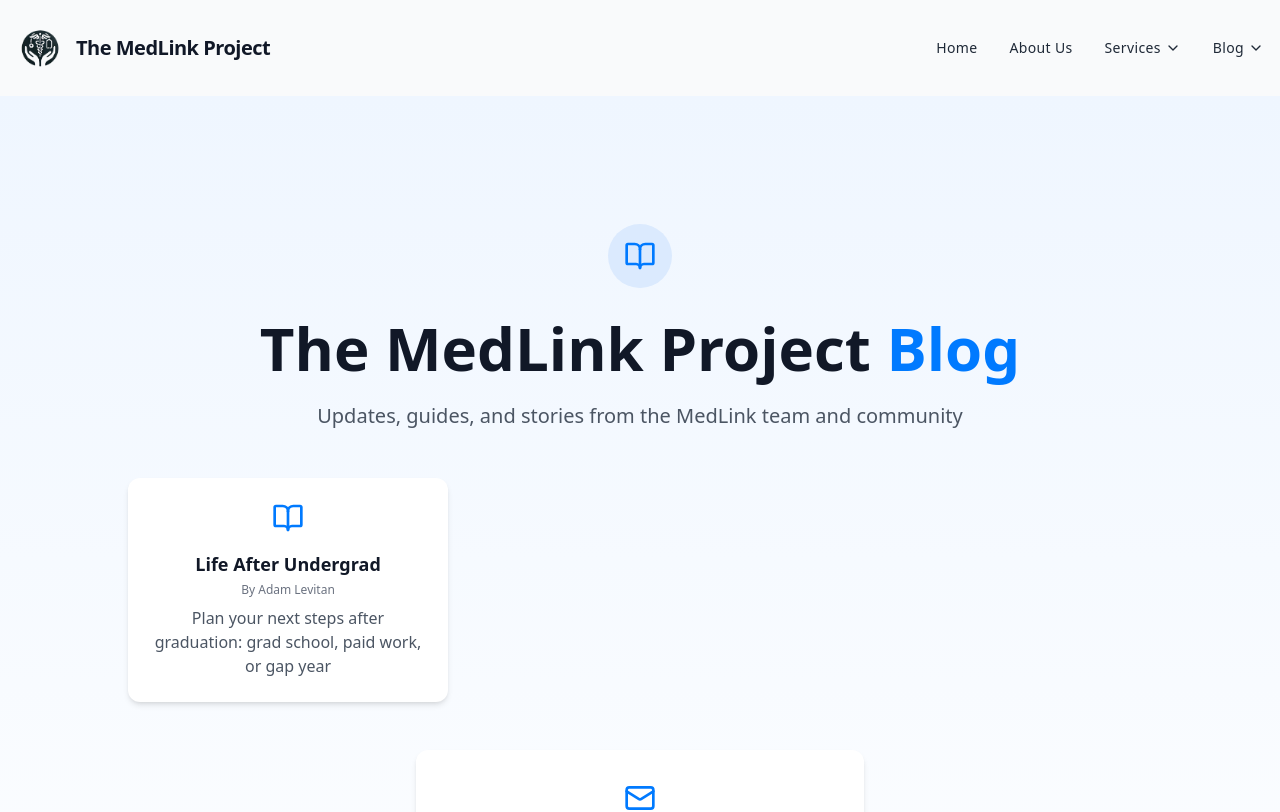
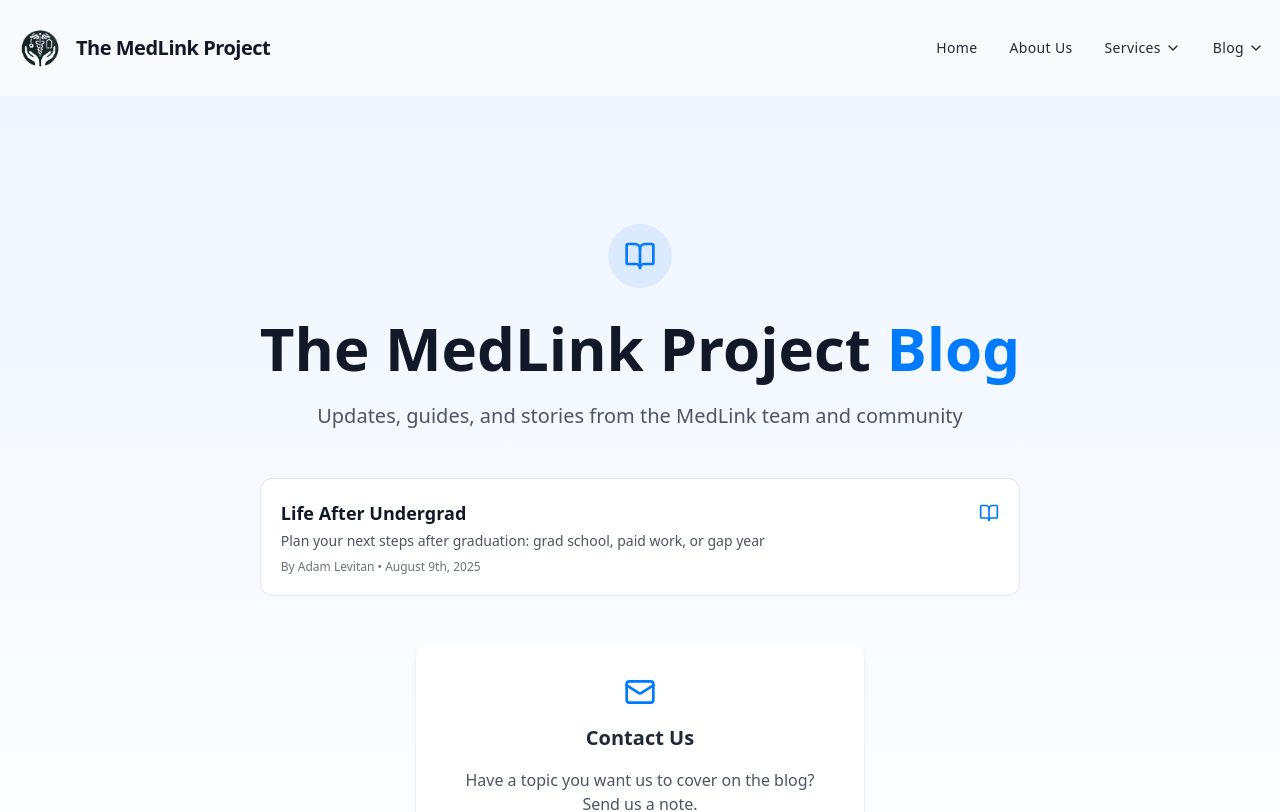
Before and after one commit to nicholasfalconi/medlink, a React (Vite) app: page /blog in a window 1280 px wide. Shown: the top 812 px of the page. Built offline with nearby package versions, Linux system fonts and the light colour scheme.

Commit message:
content: add date to Adam's post; convert Blog index to list of posts

```diff
--- a/src/pages/Resources.tsx
+++ b/src/pages/Resources.tsx
@@ -22,14 +22,22 @@ const Resources = () => {
               Updates, guides, and stories from the MedLink team and community
             </p>
 
-            <div className="grid md:grid-cols-2 lg:grid-cols-3 gap-8 max-w-5xl mx-auto mb-12">
-              <Link to="/blog/life-after-undergrad" className="bg-white p-6 rounded-xl shadow-md hover:shadow-lg transition-shadow">
-                <BookOpen className="h-8 w-8 text-[#007AFF] mx-auto mb-4" />
-                <h3 className="text-lg font-semibold mb-1 text-gray-900">Life After Undergrad</h3>
-                <p className="text-xs text-gray-500 mb-2">By Adam Levitan</p>
-                <p className="text-gray-600">Plan your next steps after graduation: grad school, paid work, or gap year</p>
-              </Link>
-              {/* Future posts can be added here as more content is published */}
+            <div className="max-w-3xl mx-auto mb-12 text-left">
+              <ul className="divide-y rounded-xl border bg-white">
+                <li>
+                  <Link to="/blog/life-after-undergrad" className="block p-5 hover:bg-gray-50">
+                    <div className="flex items-start justify-between gap-4">
+                      <div>
+                        <h3 className="text-lg font-semibold text-gray-900">Life After Undergrad</h3>
+                        <p className="mt-1 text-sm text-gray-600">Plan your next steps after graduation: grad school, paid work, or gap year</p>
+                        <p className="mt-2 text-xs text-gray-500">By Adam Levitan • August 9th, 2025</p>
+                      </div>
+                      <BookOpen className="h-5 w-5 text-[#007AFF] mt-1" />
+                    </div>
+                  </Link>
+                </li>
+                {/* Add more <li> entries here for future posts */}
+              </ul>
             </div>
 
             <div className="bg-white p-8 rounded-xl shadow-md max-w-md mx-auto">
--- a/src/pages/blog/LifeAfterUndergrad.tsx
+++ b/src/pages/blog/LifeAfterUndergrad.tsx
@@ -66,7 +66,7 @@ const LifeAfterUndergrad = () => {
               </div>
               <header className="mt-4 text-center">
                 <h1 className="text-3xl md:text-5xl font-bold text-gray-900">Life After Undergrad</h1>
-                <p className="mt-2 text-sm text-gray-500">Posted on MedLink Blog</p>
+                <p className="mt-2 text-sm text-gray-500">Posted on MedLink Blog • August 9th, 2025</p>
               </header>
 
               <section className="mt-8 mb-10">
```
